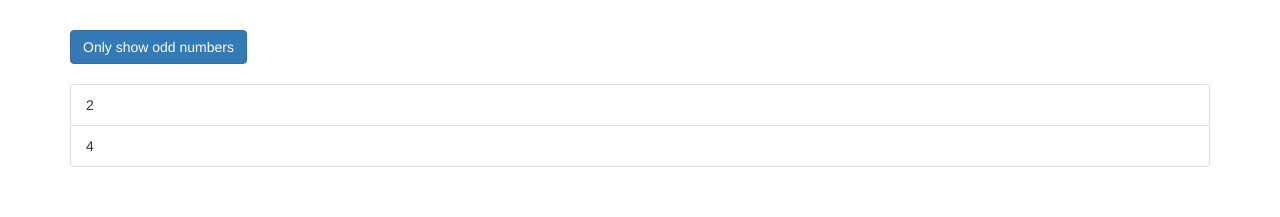
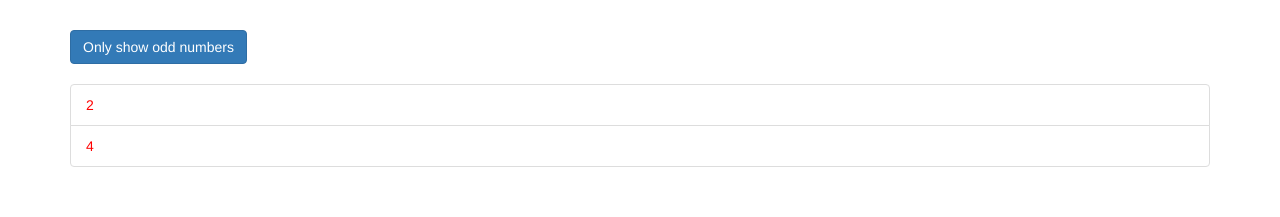
Before and after one commit to MasonT001/Directive-Deep-Dive, an Angular app: page / in a window 1280 px wide. Shown: the top 217 px of the page. Built offline with nearby package versions, Linux system fonts and the light colour scheme.

Commit message:
ngClass and ngStyle recap

```diff
--- a/src/app/app.component.css
+++ b/src/app/app.component.css
@@ -1,3 +1,7 @@
 .container {
   margin-top: 30px;
 }
+
+.odd {
+  color: red;
+}
--- a/src/app/app.component.html
+++ b/src/app/app.component.html
@@ -8,13 +8,13 @@
       <ul class="list-group">
         <div *ngIf="onlyOdd">
           <li
-            class="list-group-item" *ngFor="let odd of oddNumbers">
+            class="list-group-item" *ngFor="let odd of oddNumbers" [ngClass]="{odd: odd % 2 !== 0}" [ngStyle]="{backgroundColor: odd % 2 !== 0 ? 'yellow' : 'transparent'}">
             {{ odd }}
           </li>
         </div>
         <div *ngIf="!onlyOdd">
           <li
-            class="list-group-item" *ngFor="let even of evenNumbers">
+            class="list-group-item" *ngFor="let even of evenNumbers" [ngClass]="{even: even % 2 == 0}" [ngClass]="{odd: odd % 2 !== 0}" [ngStyle]="{backgroundColor: even % 2 !== 0 ? 'yellow' : 'transparent'}">
             {{ even }}
           </li>
         </div>
```
